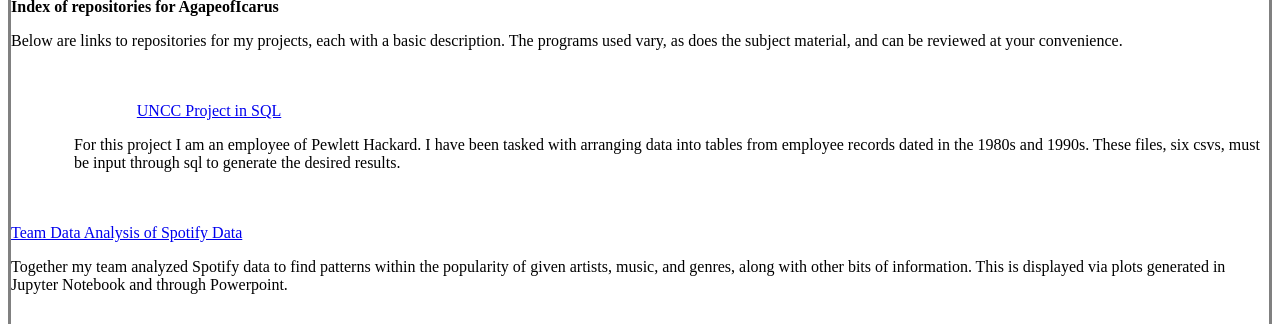
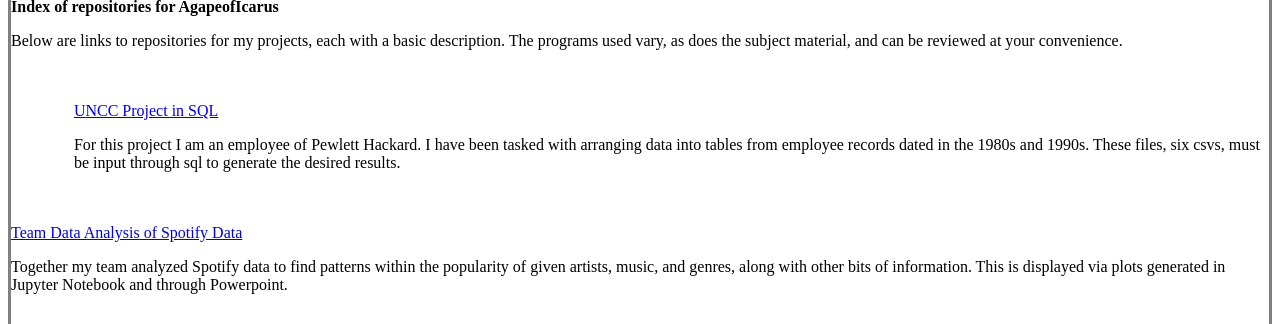
Before and after one commit to AgapeofIcarus/AgapeofIcarus.github.io, a plain HTML site: page index.html in a window 1280 px wide. Shown: the part 129-453 px from the top of the page. Drawn offline with Linux system fonts and the light colour scheme.

Commit message:
Update index.html

```diff
--- a/index.html
+++ b/index.html
@@ -12,7 +12,7 @@
 <br>
 
 <body style="border-style:solid; border-color:Gray;">
-<a href="https://github.com/AgapeofIcarus/sql-challenge" style="margin-left:10%">UNCC Project in SQL</a>
+<a href="https://github.com/AgapeofIcarus/sql-challenge" style="margin-left:5%">UNCC Project in SQL</a>
 <p style="margin-left:5%">For this project I am an employee of Pewlett Hackard. I have been tasked with arranging data into tables from employee records dated in the 1980s and 1990s. These files, six csvs, must be input through sql to generate the desired results.</p>
 <br>
 <br>
```
